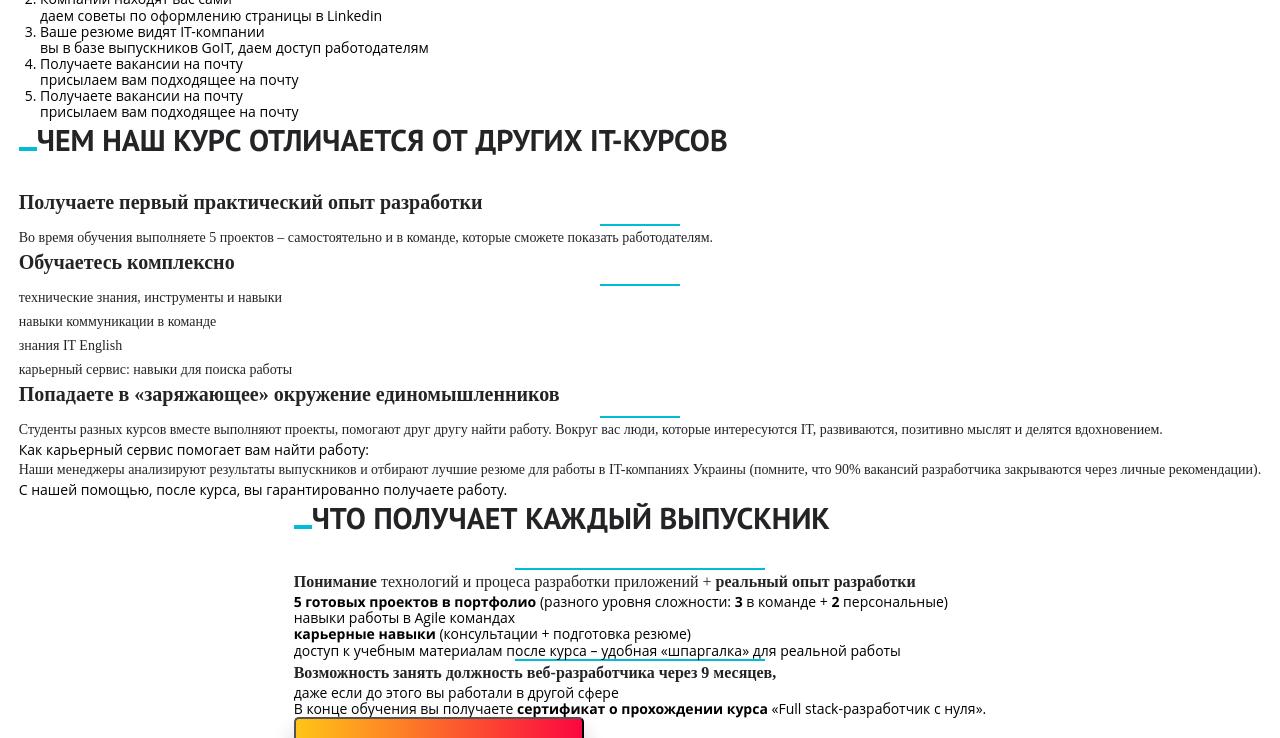
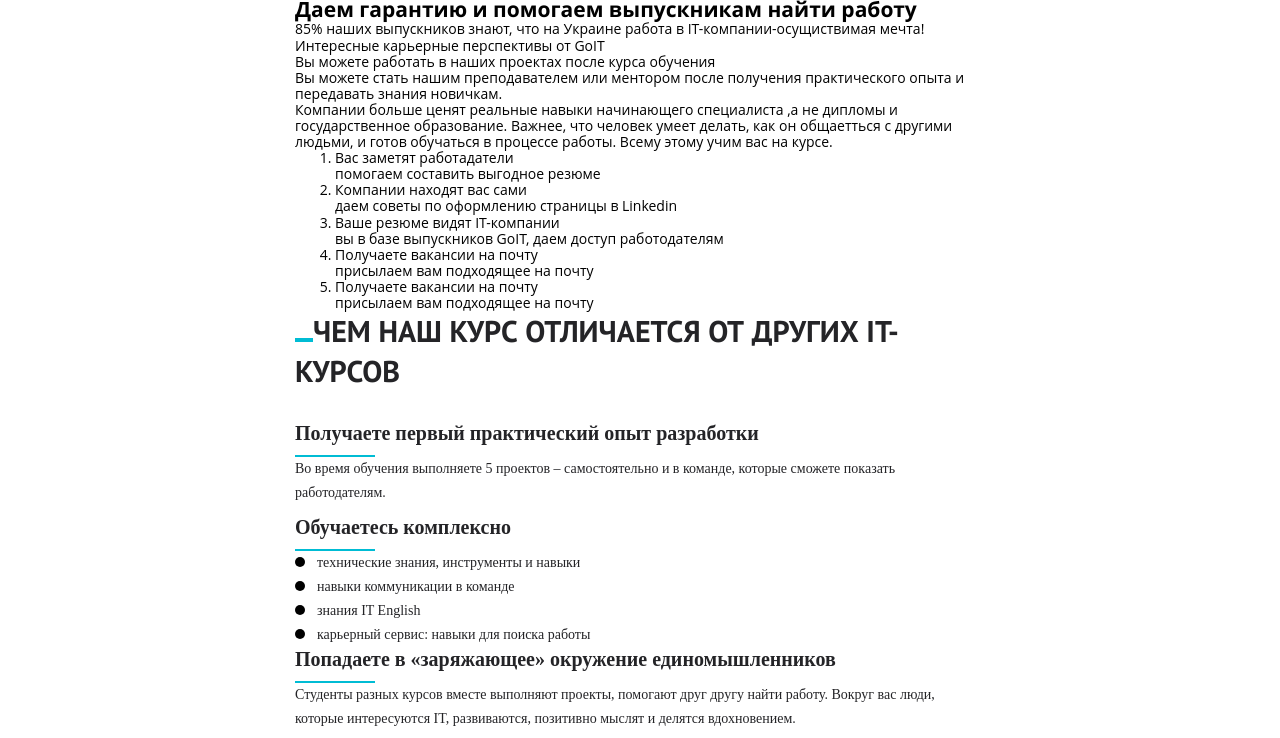
Before and after one commit to holovkoserhii/Group-project-HTML-CSS, a website: page src/index.html in a window 1280 px wide. Shown: the part 1735-2473 px from the top of the page. Drawn offline with nearby package versions, Linux system fonts and the light colour scheme; files that its build step writes are made by us from their sources; files whose address does not match are found by name; a web font is replaced by a local one.

Commit message:
wrapper-fix, 15 improved

```diff
--- a/src/html/15-differences.html
+++ b/src/html/15-differences.html
@@ -1,6 +1,6 @@
 <section class="page-section page-section--differences">
     <div class="differences__wrapper">
-        <h2 class="section__title">Чем наш курс отличается от других IT-курсов</h2>
+        <h2 class="section__title section__title--differences">Чем наш курс отличается от других IT-курсов</h2>
         <h4 class="differences__item-title">Получаете первый практический опыт разработки</h4>
         <p class="differences__item-desc">Во время обучения выполняете 5 проектов – самостоятельно и в команде, которые сможете показать работодателям.</p>
         <h4 class="differences__item-title">Обучаетесь комплексно</h4>
@@ -13,7 +13,7 @@
         <h4 class="differences__item-title">Попадаете в «заряжающее» окружение единомышленников</h4>
         <p class="differences__item-desc">Студенты разных курсов вместе выполняют проекты, помогают друг другу найти работу. Вокруг вас люди, которые интересуются
             IT, развиваются, позитивно мыслят и делятся вдохновением.</p>
-        <div class="hint">
+        <div class="hint hint--differences">
             <p class="hint__title">Как карьерный сервис помогает вам найти работу:</p>
             <span class="hint__text">Наши менеджеры анализируют результаты выпускников и отбирают лучшие резюме для работы в IT-компаниях Украины
                 (помните, что 90% вакансий разработчика закрываются через личные рекомендации).</span>
--- a/src/index.html
+++ b/src/index.html
@@ -1,5 +1,5 @@
 <!DOCTYPE html>
-<html lang="en">
+<html lang="ru">
 
 <head>
     <meta charset="UTF-8">
--- a/src/scss/components/15-differences.scss
+++ b/src/scss/components/15-differences.scss
@@ -1,3 +1,13 @@
+.differences {
+  margin-bottom: 40px;
+}
+
+@media (min-width: 0px) {
+  .section__title--differences::after {
+    height: 0px;
+  }
+}
+
 .differences__item-title {
   font-size: 20px;
   font-family: "UbuntuMono";
@@ -15,9 +25,36 @@
   }
 }
 
+@media (min-width: 748px) {
+  .differences__item-title::after {
+    margin-left: 0px;
+  }
+}
+
 .differences__item-desc {
   font-size: 14px;
   font-family: "OpenSans";
   color: #242427;
   line-height: 1.714;
+  margin-bottom: 10px;
 }
+
+.differences__item-desc li::before {
+  display: inline-block;
+  content: '';
+  width: 10px;
+  height: 10px;
+  margin-right: 12px;
+  background: #000000;
+  border-radius: 50%;
+  background-repeat: no-repeat;
+  background-size: contain;
+  background-position: center;
+}
+
+.hint--differences {
+  border-bottom: none;
+  border-left: none;
+  border-right: none;
+  width: 290px;
+}
--- a/src/scss/helpers/common.scss
+++ b/src/scss/helpers/common.scss
@@ -8,22 +8,75 @@
   color: $accent-text-color;
 }
 
+.page-section {
+  margin-bottom: 40px;
+}
+
+//hint: general outlook, its title, text and conclusion
+.hint {
+  display: block;
+  border: 2px solid #242427;
+  width: 246px;
+
+}
+
+.hint__title {
+  font-size: 14px;
+  font-family: "OpenSans", sans-serif;
+  color: #242427;
+  font-weight: bold;
+  text-transform: uppercase;
+  line-height: 1.714;
+
+  // &::before {
+  //   display: block;
+  //   content: "";
+  //   background: #242427;
+  //   height: 2px;
+  // }
+}
+
+.hint__text {
+  font-size: 14px;
+  font-family: "OpenSans";
+  color: #242427;
+  line-height: 1.714;
+}
+
+.hint__conclusion {
+  font-size: 14px;
+  font-family: "OpenSans";
+  color: #242427;
+  font-weight: bold;
+  line-height: 1.714;
+}
+
 .external-wrapper {
   display: flex;
-  flex-direction: column;
+  justify-content: space-between;
+  flex-wrap: wrap;
   justify-content: center;
-  flex-basis: 290px;
+  width: 290px;
 }
 
 @media (min-width: 748px) {
   .external-wrapper {
-    flex-basis: 690px;
+    width: 690px;
+  }
+
+  .hint {
+    border: none;
+    background-image: url('/img/hint-background.png');
+    background-size: contain;
+    background-repeat: no-repeat;
+    width: 624px;
+    padding: 40px;
   }
 }
 
 @media (min-width: 1920px) {
   .external-wrapper {
-    flex-basis: 1760px;
+    width: 1760px;
   }
 }
 
```
Also changed, not shown: build/css/styles.css, build/css/styles.min.css, build/img/hint-background.png (added), build/index.html, src/img/hint-background.png (added).
